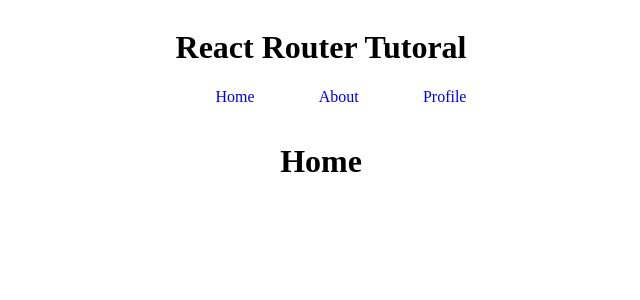
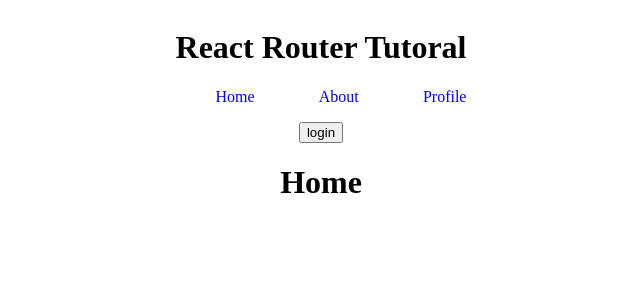
Before and after one commit to Akogwu24/react-router-practice, a React (Create React App) app: page / in a window 1280 px wide. Shown: the top 300 px of the page, without its empty margins (319-959 px from the left). Built offline with nearby package versions, Linux system fonts and the light colour scheme.

Commit message:
redirect routing

```diff
--- a/src/App.js
+++ b/src/App.js
@@ -1,4 +1,5 @@
-import { BrowserRouter, Switch, Route } from 'react-router-dom';
+import { useState } from 'react';
+import { BrowserRouter, Switch, Route, Redirect } from 'react-router-dom';
 import './App.css';
 import { NotFound } from './pages/404';
 import About from './pages/About';
@@ -8,14 +9,20 @@
 import Profile from './pages/Profile';
 
 function App() {
+  const [login, setLogin] = useState();
   return (
-    <BrowserRouter basename='/basename_akogwu'>
+    <BrowserRouter>
       <div className='App'>
         <Header />
+        <button onClick={() => setLogin(!login)}>
+          {login ? 'logout' : 'login'}
+        </button>
         <Switch>
           <Route path='/' exact component={Home} />
           <Route path='/about' component={About} />
-          <Route path='/profile' component={Profile} />
+          <Route path='/profile'>
+            {login ? <Profile /> : <Redirect to='/' />}
+          </Route>
           <Route path='/post/:id' component={Post} />
           <Route component={NotFound} />
         </Switch>
```
